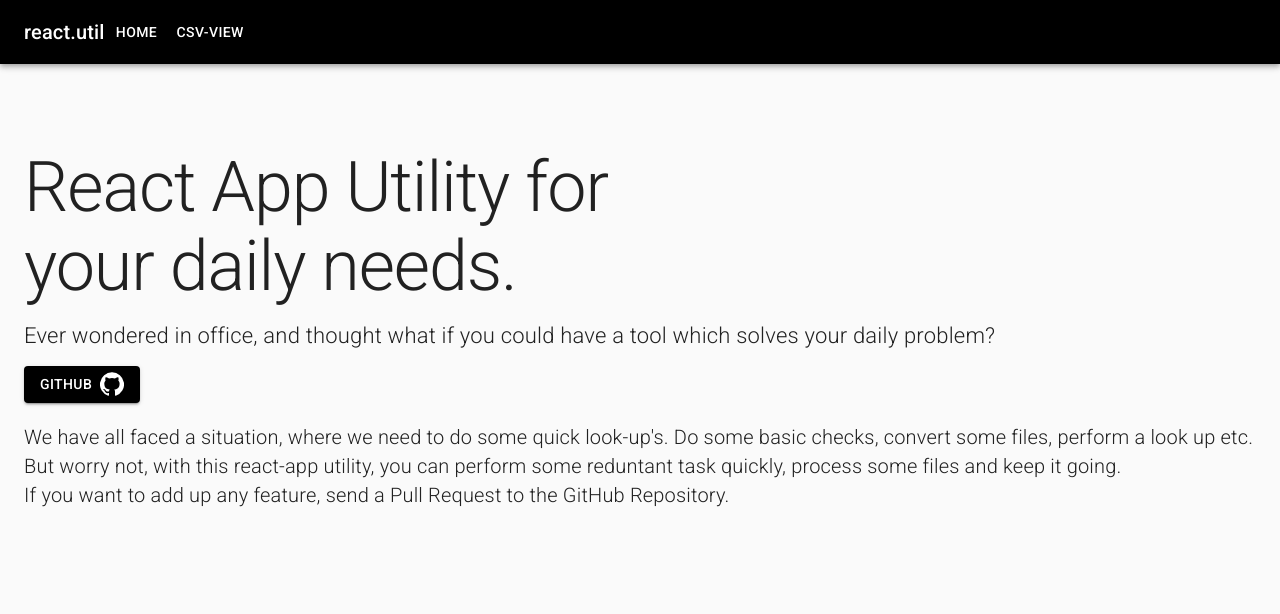
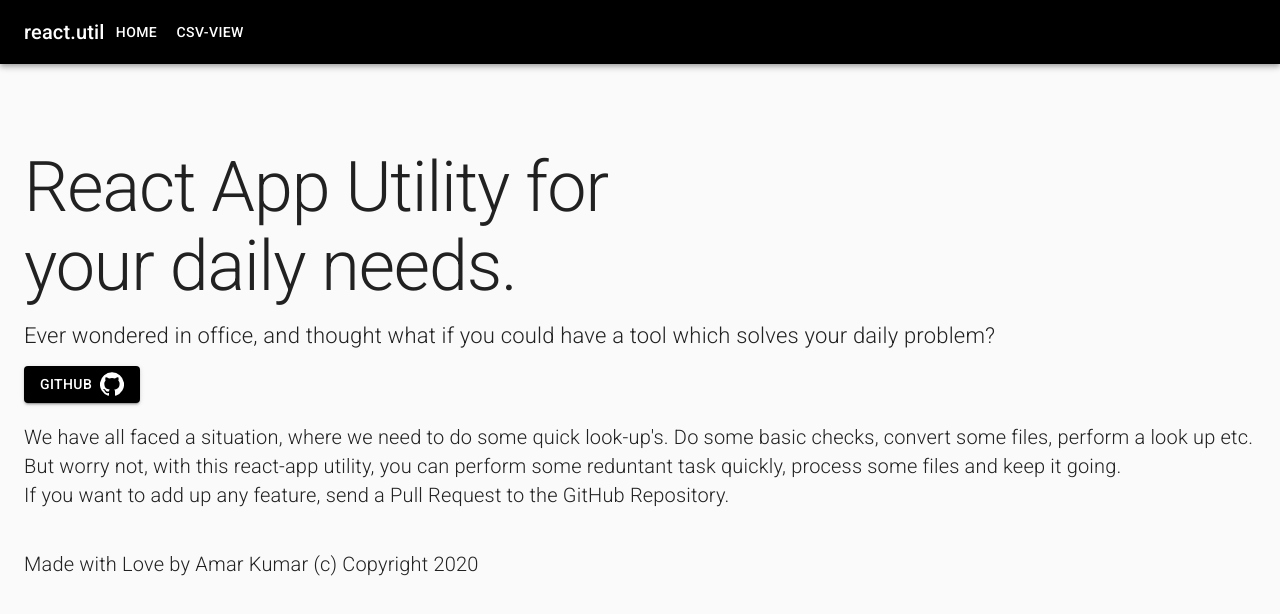
Before and after one commit to amarkum/quick-react-app, a React (Create React App) app: page / in a window 1280 px wide. Shown: the top 614 px of the page. Built offline with nearby package versions, Linux system fonts and the light colour scheme.

Commit message:
Updated Footer

```diff
--- a/src/pages/Home.js
+++ b/src/pages/Home.js
@@ -26,6 +26,10 @@ class Home extends Component {
         But worry not, with this react-app utility, you can perform some reduntant task quickly, process some files and keep it going.
       <br />If you want to add up any feature, send a Pull Request to the GitHub Repository.
       </Typography>
+      <br/><br/>
+      <Typography style={{ font: "100 20px/29px Roboto,sans-serif" }} >
+      Made with Love by Amar Kumar (c) Copyright 2020
+      </Typography>
       </div>
     )
   }
```
